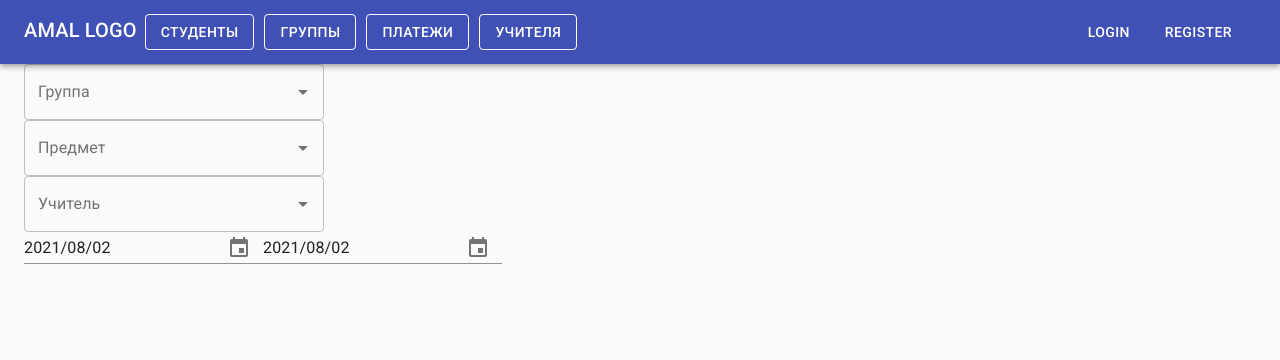
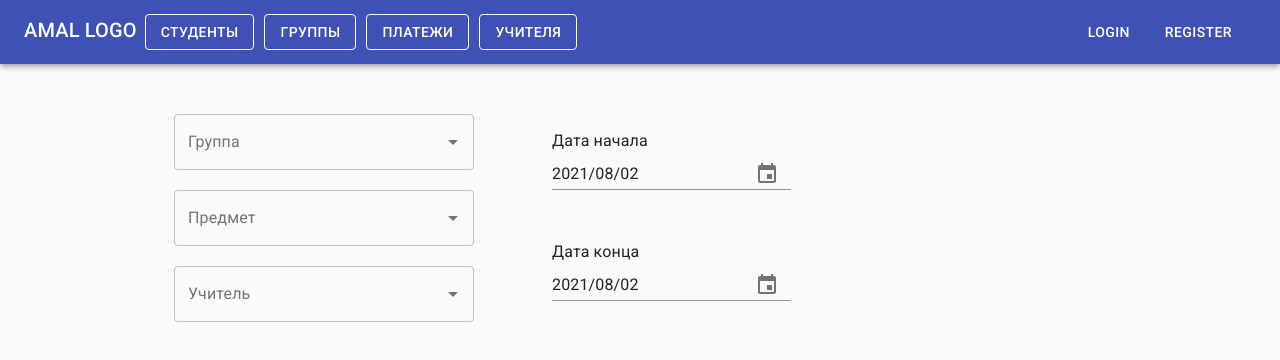
Before and after one commit to xx3u/amal_frontend, a React (Create React App) app: page /lessons in a window 1280 px wide. Shown: the top 360 px of the page. Built offline with nearby package versions, Linux system fonts and the light colour scheme; no server answers.

Commit message:
добавлены стили

```diff
--- a/src/containers/LessonsContainer/LessonsContainer.js
+++ b/src/containers/LessonsContainer/LessonsContainer.js
@@ -1,14 +1,38 @@
 import React, { useState, useRef, useEffect } from 'react';
 import { useSelector, useDispatch } from 'react-redux';
-import { Grid, TextField } from '@material-ui/core';
+import { Box, Grid, TextField, Typography } from '@material-ui/core';
 import Autocomplete from '@material-ui/lab/Autocomplete';
 import DateFnsUtils from '@date-io/date-fns';
 import { KeyboardDatePicker, MuiPickersUtilsProvider } from '@material-ui/pickers';
+import { makeStyles } from '@material-ui/core/styles';
 import { fetchGroups } from '../../store/actions/groupsAction';
 import { fetchSubjects } from '../../store/actions/subjectsAction';
 import { getTeachersBySubject } from '../../store/actions/teachersActions';
 
+const useStyles = makeStyles(() => ({
+  lessonsData: {
+    margin: 50,
+    paddingLeft: 100,
+    paddingRight: 400,
+    display: 'flex',
+    justifyContent: 'space-between',
+  },
+  autocomplete: {
+    marginBottom: 20,
+  },
+  dates: {
+    padding: 15,
+  },
+  dateBox: {
+    marginBottom: 50,
+  },
+  dateText: {
+    marginBottom: 5,
+  },
+}));
+
 const LessonsContainer = () => {
+  const classes = useStyles();
   const dispatch = useDispatch();
 
   useEffect(() => {
@@ -38,9 +62,11 @@ const LessonsContainer = () => {
   }, [subjectId]);
 
   return (
-    <Grid item xs={12}>
+    <Grid item xs={12} className={classes.lessonsData}>
+      <Grid>
         <Autocomplete
           id='groups-lessons'
+          className={classes.autocomplete}
           options={groups}
           getOptionLabel={(option) => option.groupName}
           noOptionsText={'список пуст'}
@@ -49,6 +75,7 @@ const LessonsContainer = () => {
         />
         <Autocomplete
           id='subjects-lessons'
+          className={classes.autocomplete}
           options={subjects}
           getOptionLabel={(option) => option.subjectName}
           onChange={onChangeSubject}
@@ -64,10 +91,19 @@ const LessonsContainer = () => {
           style={{ width: 300 }}
           renderInput={(params) => <TextField {...params} label='Учитель' variant='outlined' placeholder='Выберите' />}
         />
+      </Grid>
+      <Grid className={classes.dates}>
         <MuiPickersUtilsProvider utils={DateFnsUtils}>
+          <Box className={classes.dateBox}>
+            <Typography className={classes.dateText}>Дата начала</Typography>
             <KeyboardDatePicker value={startDate} onChange={(date) => setStartDate(date)} format='yyyy/MM/dd' />
+          </Box>
+          <Box>
+            <Typography className={classes.dateText}>Дата конца</Typography>
             <KeyboardDatePicker value={endDate} onChange={(date) => setEndDate(date)} format='yyyy/MM/dd' />
+          </Box>
         </MuiPickersUtilsProvider>
+      </Grid>
     </Grid>
   );
 };
```
Lines whose indentation alone changed are shown as unchanged.
